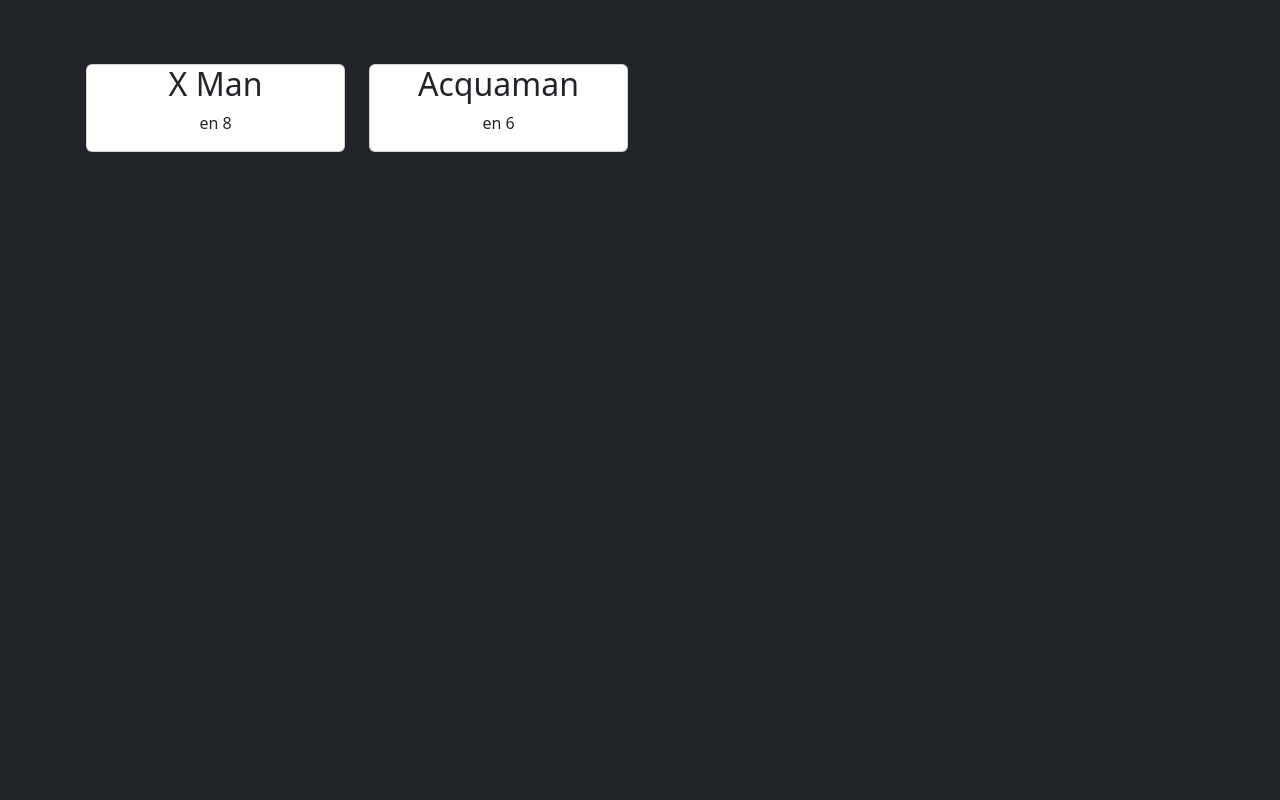
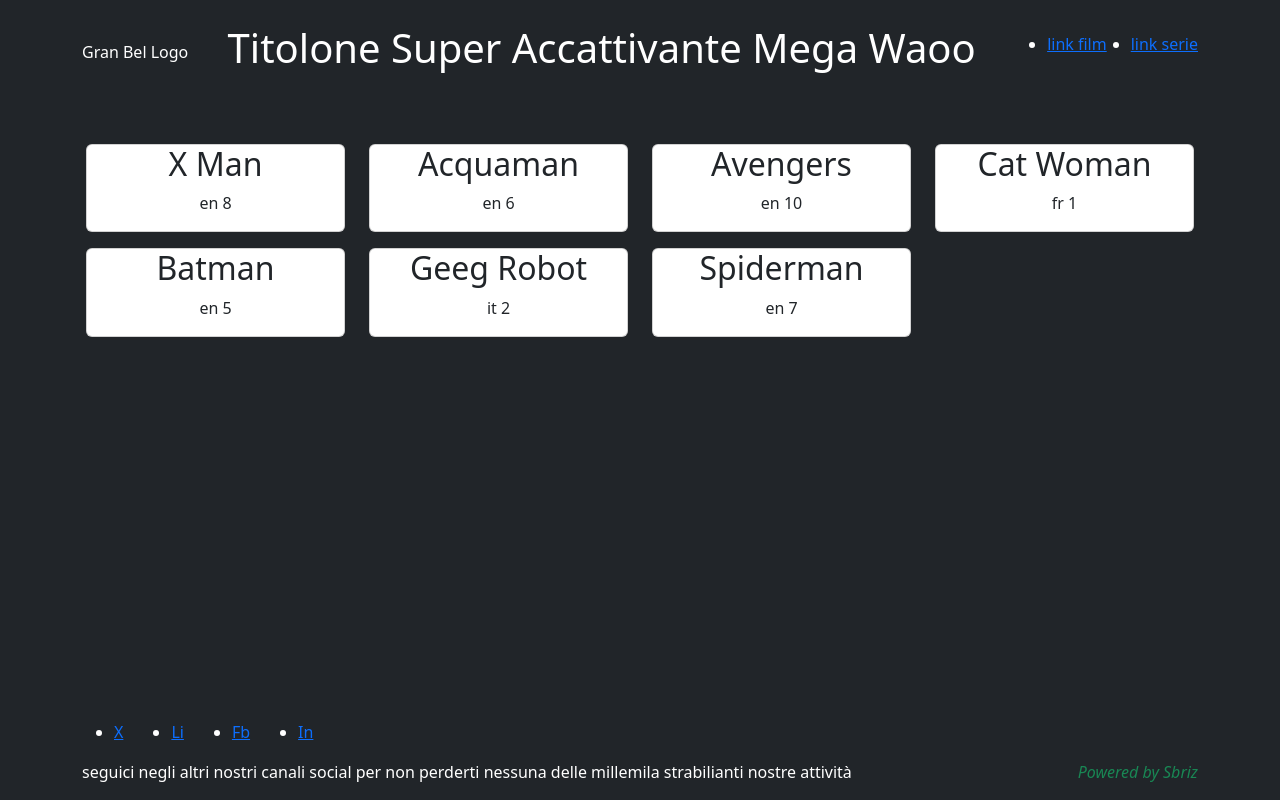
Before and after one commit to fabrizio-scorza/php-oop-1, a PHP site: page / in a window 1280 px wide. Run offline with PHP 8.4, Linux system fonts and the light colour scheme.

Commit message:
FEAT - bonus 1

```diff
--- /dev/null
+++ b/db.php
@@ -0,0 +1,13 @@
+<?php
+include __DIR__ . '/partials/models/production.php';
+
+$films = [];
+
+// creo due istanze della classe Production
+array_push($films, $x_man = new Production('X Man', 'en', '8'));
+array_push($films, $acquaman = new Production('Acquaman', 'en', '6'));
+array_push($films, $avengers = new Production('Avengers', 'en', '10'));
+array_push($films, $cat_woman = new Production('Cat Woman', 'fr', '1'));
+array_push($films, $batman = new Production('Batman', 'en', '5'));
+array_push($films, $geeg_robot = new Production('Geeg Robot', 'it', '2'));
+array_push($films, $spiderman = new Production('Spiderman', 'en', '7'));
--- a/index.php
+++ b/index.php
@@ -1,44 +1,6 @@
 <?php
-
-// dichiaro la classe Production con le sue variabili i metodi e il costruttore
-class Production
-{
-    // variabili
-    public $title;
-    public $lang;
-    public $vote;
-
-    // costruttore
-    function __construct(string $_title, string $_lang, int $_vote)
-    {
-        $this->title = $_title;
-        $this->lang = $_lang;
-        $this->setVote($_vote);
-    }
-
-    // metodi
-    public function setVote(int $vote): void
-    {
-        if (
-            is_numeric($vote)
-            && $vote >= 0 && $vote <= 10
-        ) {
-            $this->vote = intval($vote);
-        } else {
-            var_dump('valore inserito non valido');
-        }
-    }
-}
-
-// creo due istanze della classe Production
-$x_man = new Production('X Man', 'en', '8');
-$acquaman = new Production('Acquaman', 'en', '6');
-
-//creo un array con le istanze create
-$films = [$x_man, $acquaman];
-
+include __DIR__ . '/db.php';
 ?>
-
 <!DOCTYPE html>
 <html lang="en">
 
@@ -49,10 +11,13 @@ $films = [$x_man, $acquaman];
     <link href="https://cdn.jsdelivr.net/npm/bootstrap@5.3.3/dist/css/bootstrap.min.css" rel="stylesheet" integrity="sha384-QWTKZyjpPEjISv5WaRU9OFeRpok6YctnYmDr5pNlyT2bRjXh0JMhjY6hW+ALEwIH" crossorigin="anonymous">
 </head>
 
-<body class="bg-dark">
-    <main>
+<body class="bg-dark d-flex flex-column vh-100">
+    <?php
+    include __DIR__ . '/partials/template/header.php';
+    ?>
+    <main class="flex-grow-1">
         <div class="p-3 mt-5 container">
-            <div class="row row-cols-4">
+            <div class="row row-cols-4 gy-3">
                 <?php
                 foreach ($films as $film) {
                 ?>
@@ -75,6 +40,9 @@ $films = [$x_man, $acquaman];
             </div>
         </div>
     </main>
+    <?php
+    include __DIR__ . '/partials/template/footer.php';
+    ?>
 </body>
 
 </html>
--- /dev/null
+++ b/partials/models/production.php
@@ -0,0 +1,30 @@
+<?php
+// dichiaro la classe Production con le sue variabili i metodi e il costruttore
+class Production
+{
+    // variabili
+    public $title;
+    public $lang;
+    public $vote;
+
+    // costruttore
+    function __construct(string $_title, string $_lang, int $_vote)
+    {
+        $this->title = $_title;
+        $this->lang = $_lang;
+        $this->setVote($_vote);
+    }
+
+    // metodi
+    public function setVote(int $vote): void
+    {
+        if (
+            is_numeric($vote)
+            && $vote >= 0 && $vote <= 10
+        ) {
+            $this->vote = intval($vote);
+        } else {
+            var_dump('valore inserito non valido');
+        }
+    }
+}
--- /dev/null
+++ b/partials/template/footer.php
@@ -0,0 +1,13 @@
+<footer>
+    <div class="container text-white mt-5">
+        <ul class="d-flex gap-5">
+            <li><a href="">X</a></li>
+            <li><a href="">Li</a></li>
+            <li><a href="">Fb</a></li>
+            <li><a href="">In</a></li>
+        </ul>
+        <p class="d-flex justify-content-between">seguici negli altri nostri canali social per non perderti nessuna delle millemila strabilianti nostre attività
+            <span class="text-success fst-italic fs-6">Powered by Sbriz</span>
+        </p>
+    </div>
+</footer>
--- /dev/null
+++ b/partials/template/header.php
@@ -0,0 +1,16 @@
+<header>
+    <div class="container text-white mt-4">
+        <nav class="d-flex justify-content-between align-items-center">
+            <div>
+                Gran Bel Logo
+            </div>
+            <div>
+                <h1> Titolone Super Accattivante Mega Waoo</h1>
+            </div>
+            <ul class="d-flex gap-4">
+                <li><a href="">link film</a></li>
+                <li><a href="">link serie</a></li>
+            </ul>
+        </nav>
+    </div>
+</header>
```
Also changed, not shown: partials/models/genre.php (added).
